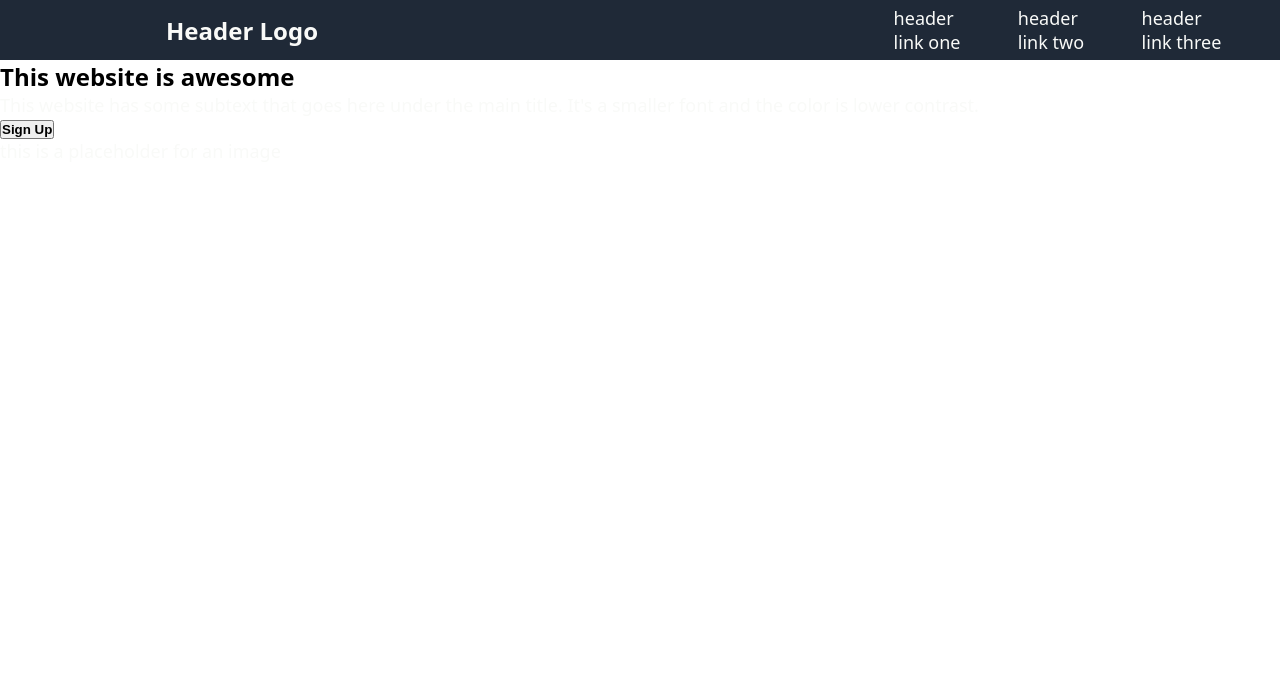
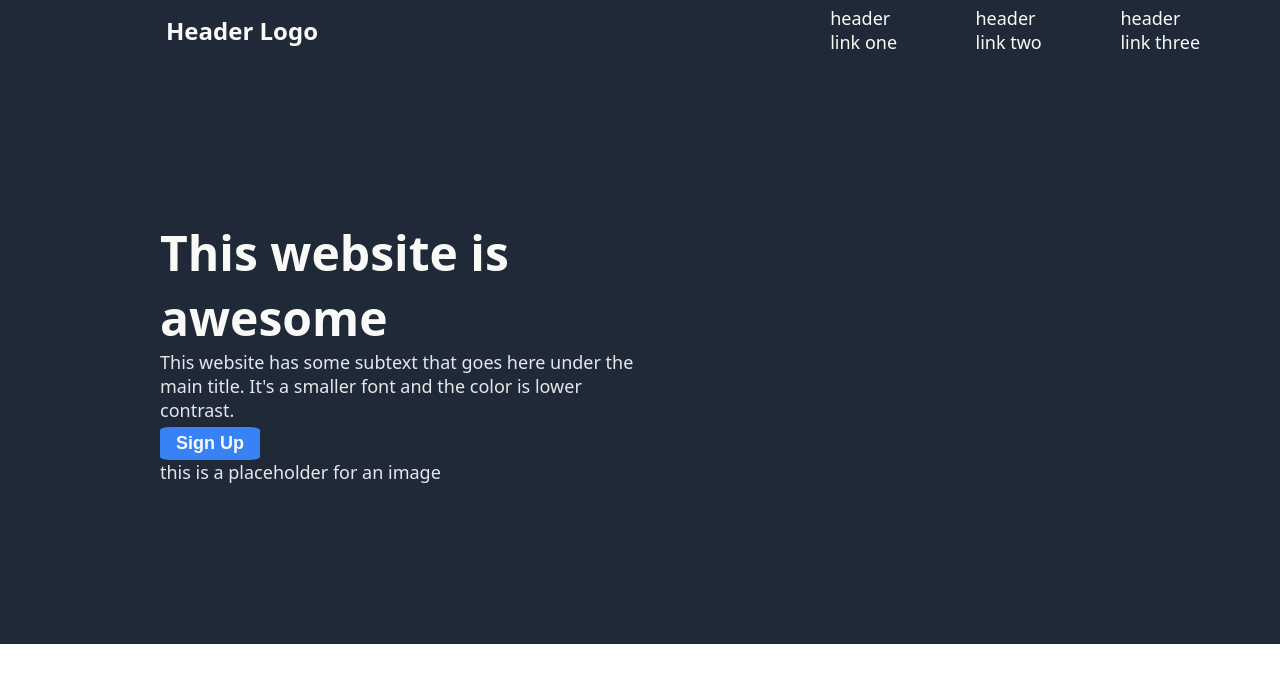
Before and after one commit to juliabush/flowers-website, a plain HTML site: page diffroses/pink.html in a window 1280 px wide. Drawn offline with Linux system fonts and the light colour scheme.

Commit message:
Alterations in positioning and styles of hero section
Changed font weights and colors of text, fixed spacing

```diff
--- a/diffroses/roses.css
+++ b/diffroses/roses.css
@@ -19,13 +19,39 @@ h1 {
     color: #F9FAF8;
     margin-left: 160px;
 }
-.header-links {
+.header-links  {
     display: flex;
     justify-content: space-evenly;
-    width: 30%;
+    width: 35%;
 }
-p {
+.header-links p {
     font-size: 18px;
     color: #F9FAF8;
-    margin-right: 40px;
+    margin-right: 60px;
 }
+.hero {
+    background-color: #1f2937;
+    width: 100%;
+    padding: 160px;
+}
+h2 {
+    color: #F9FAF8;
+    font-size: 48px;
+    font-weight: 900;
+    width: 500px;
+}
+.hero p {
+    font-size: 18px;
+    color: #E5E7eb;
+    width: 500px;
+}
+.hero button {
+    background-color: #3882F6;
+    color: #F9FAF8;
+    font-size: 18px;
+    padding: 6px;
+    border: 1px #3882F6;
+    border-radius: 10%;
+    width: 100px;
+    margin-top: 5px;
+}
```
